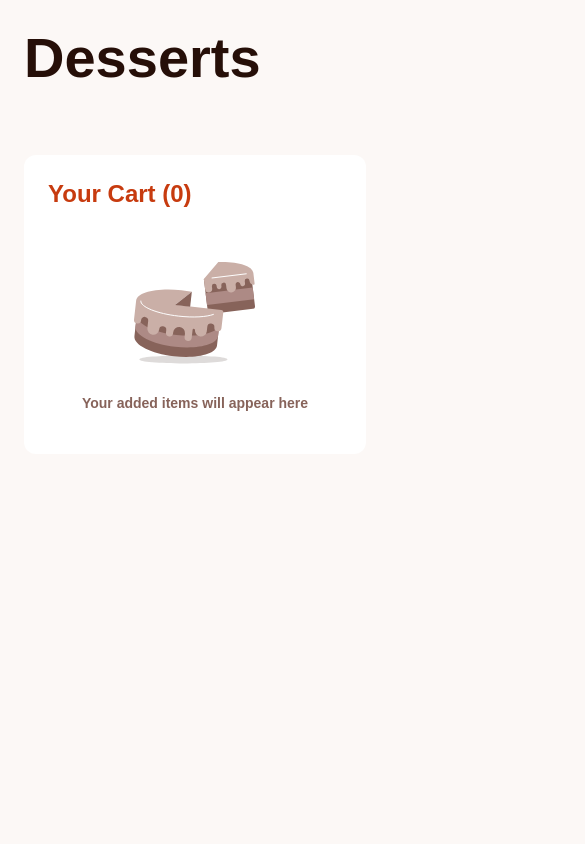
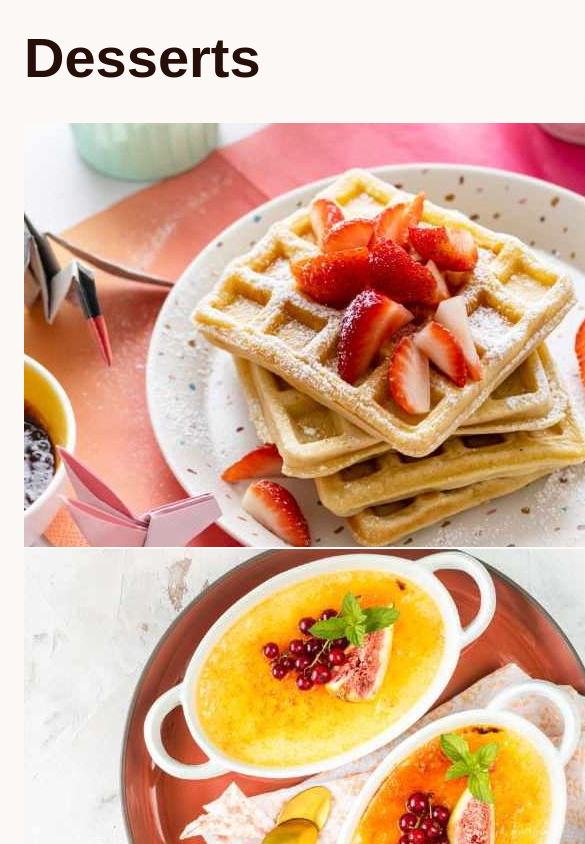
Before and after one commit to Orliland/product_list_with_cart, a React (Vite) app: page / in a window 390 px wide. Shown: the top 844 px of the page, 585 px wide, since content can reach past the window. Built offline with nearby package versions, Linux system fonts and the light colour scheme.

Commit message:
Add products component and image product responsive

```diff
--- a/src/App.jsx
+++ b/src/App.jsx
@@ -14,7 +14,7 @@ const App = () => {
 
   async function getProductsList() {
     const res = await fetch("/data.json");
-    const json = res.json();
+    const json = await res.json();
     setProducts(json);
   }
 
--- a/src/Products.jsx
+++ b/src/Products.jsx
@@ -1,5 +1,23 @@
-const Products = () => {
-  return <section className="products"></section>;
+const ProductCard = ({ data }) => {
+  return (
+    <article>
+      <picture>
+        <source srcSet={data.image.desktop} media="(min-width: 1024px)" />
+        <source srcSet={data.image.tablet} media="(min-width: 768px)" />
+        <img src={data.image.mobile} alt={data.name} />
+      </picture>
+    </article>
+  );
+};
+
+const Products = ({ products }) => {
+  return (
+    <section className="products">
+      {products.map((product, index) => {
+        return <ProductCard data={product} key={index} />;
+      })}
+    </section>
+  );
 };
 
 export default Products;
```
